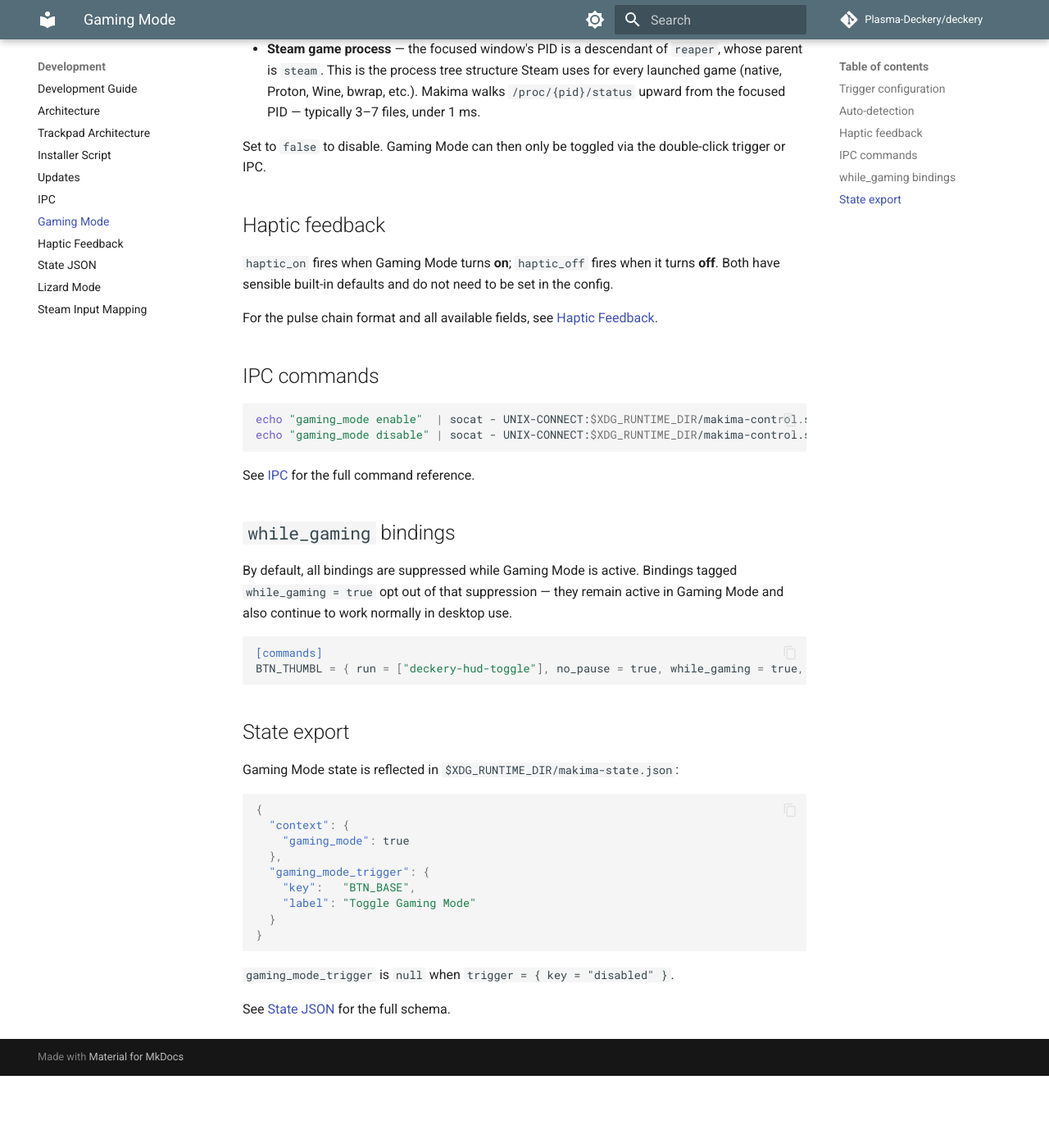
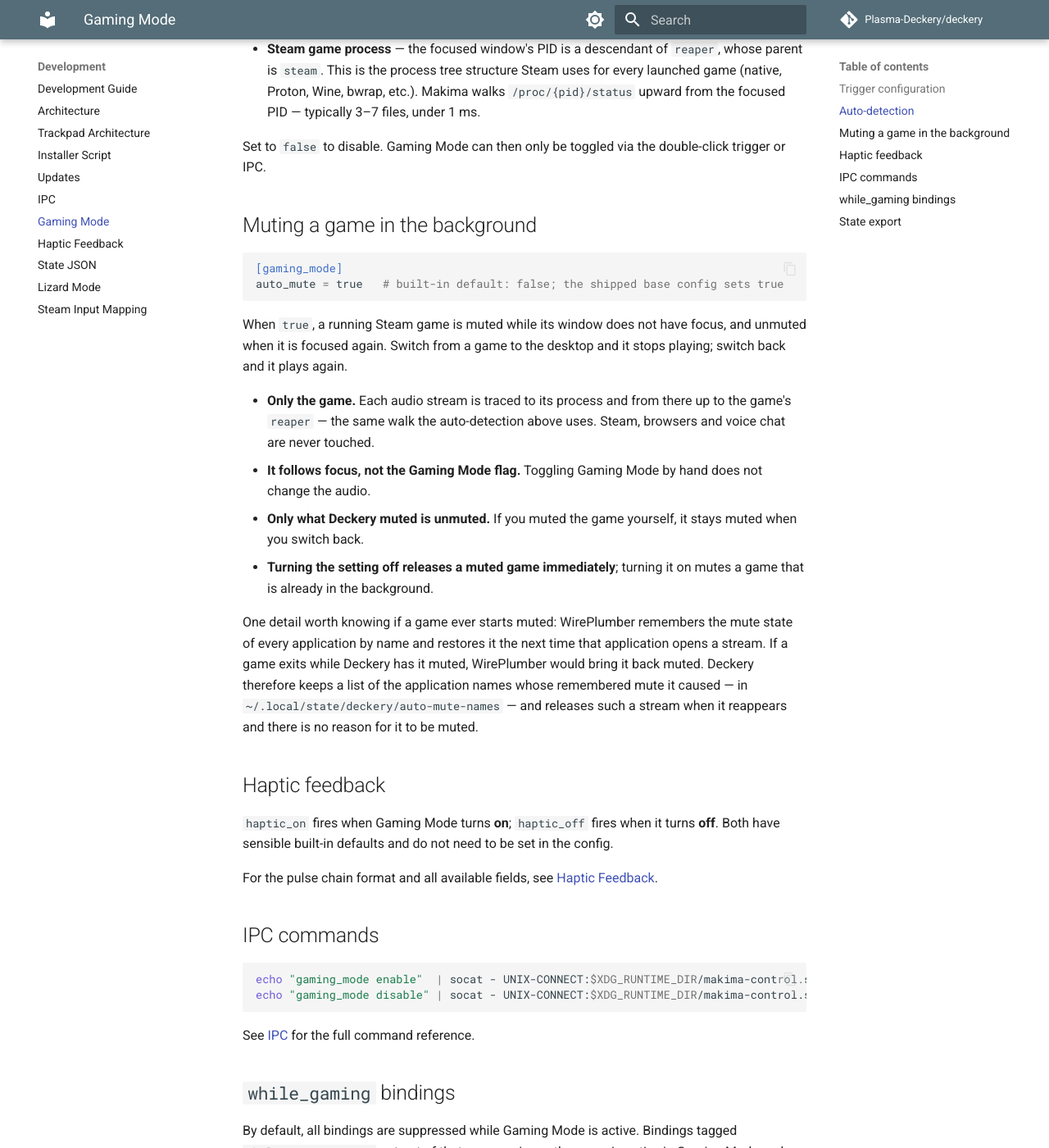
Before and after one commit to Plasma-Deckery/deckery, an MkDocs documentation site: the page built from docs/reference/gaming-mode.md, in a window 1280 px wide and 1400 px high, scrolled down 881 px. Shown: the whole window at 82% size. Built offline with MkDocs 1.6.1 and Material for MkDocs 9.7.7, drawn with Linux system fonts in a browser that asks for light colours; comment, search, counter and statistics services are not loaded; before the commit the page ends 2193 px from its top, so only the background shows below that.

Commit message:
Turn on auto_mute in the shipped base config
makima can now mute a running game while its window is not focused
(makima-deckery #59). The engine keeps it off unless asked; the shipped
Steam Deck Base config asks, so it is on for anyone using that file.

The reference page explains what it touches — only the game's own
streams, matched through its reaper or, for Flatpak emulators, through
the sandbox app id — and why Deckery keeps a list of application names in
~/.local/state/deckery: WirePlumber restores mute state per name, and a
game that exits while muted would otherwise come back muted.

````diff
--- a/docs/reference/gaming-mode.md
+++ b/docs/reference/gaming-mode.md
@@ -29,6 +29,22 @@
 - **Steam game process** — the focused window's PID is a descendant of `reaper`, whose parent is `steam`. This is the process tree structure Steam uses for every launched game (native, Proton, Wine, bwrap, etc.). Makima walks `/proc/{pid}/status` upward from the focused PID — typically 3–7 files, under 1 ms.
 
 Set to `false` to disable. Gaming Mode can then only be toggled via the double-click trigger or IPC.
+
+## Muting a game in the background
+
+```toml
+[gaming_mode]
+auto_mute = true   # built-in default: false; the shipped base config sets true
+```
+
+When `true`, a running Steam game is muted while its window does not have focus, and unmuted when it is focused again. Switch from a game to the desktop and it stops playing; switch back and it plays again.
+
+- **Only the game.** Each audio stream is traced to its process and from there up to the game's `reaper` — the same walk the auto-detection above uses. Steam, browsers and voice chat are never touched.
+- **It follows focus, not the Gaming Mode flag.** Toggling Gaming Mode by hand does not change the audio.
+- **Only what Deckery muted is unmuted.** If you muted the game yourself, it stays muted when you switch back.
+- **Turning the setting off releases a muted game immediately**; turning it on mutes a game that is already in the background.
+
+One detail worth knowing if a game ever starts muted: WirePlumber remembers the mute state of every application by name and restores it the next time that application opens a stream. If a game exits while Deckery has it muted, WirePlumber would bring it back muted. Deckery therefore keeps a list of the application names whose remembered mute it caused — in `~/.local/state/deckery/auto-mute-names` — and releases such a stream when it reappears and there is no reason for it to be muted.
 
 ## Haptic feedback
 
````
Also changed, not shown: 1 other file.
